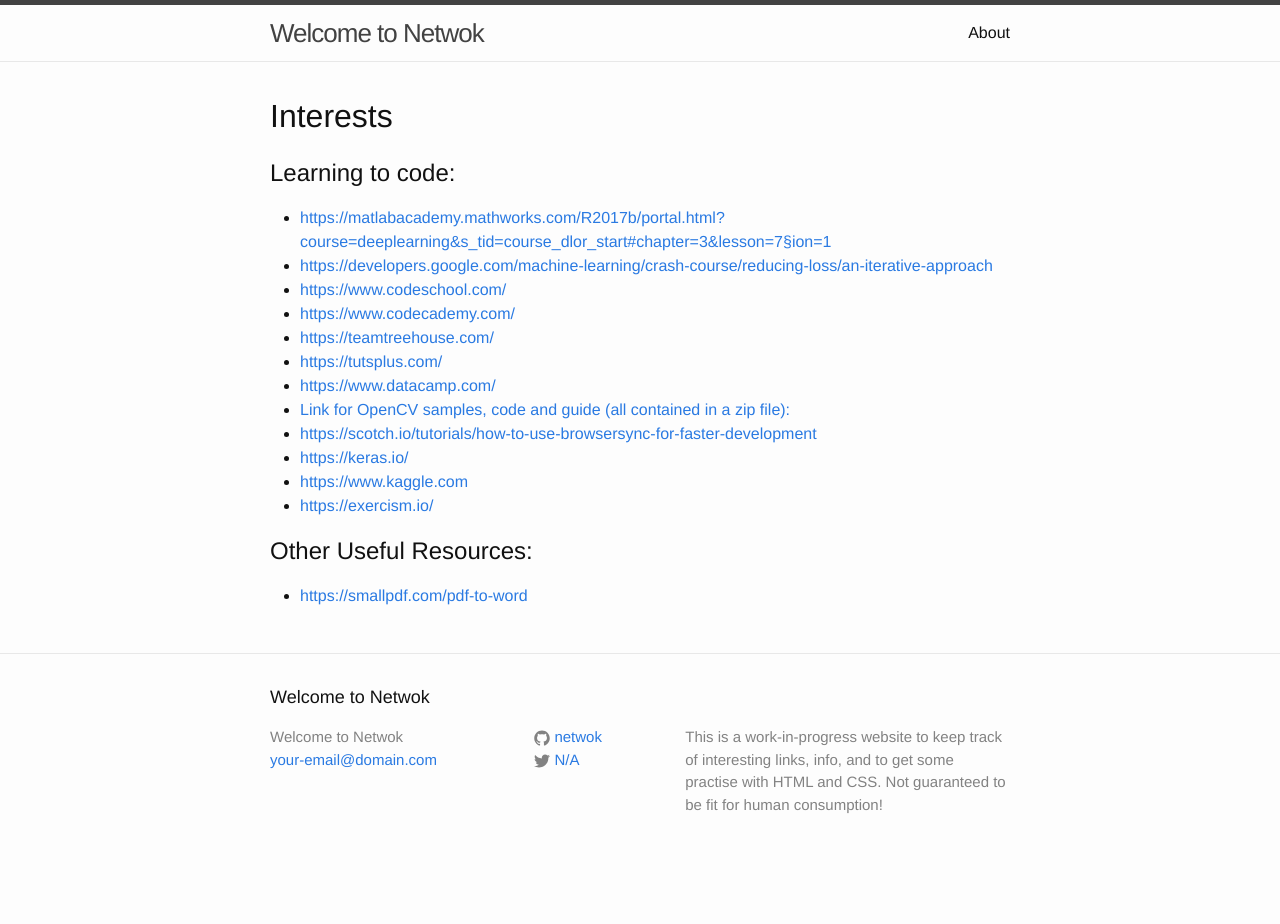
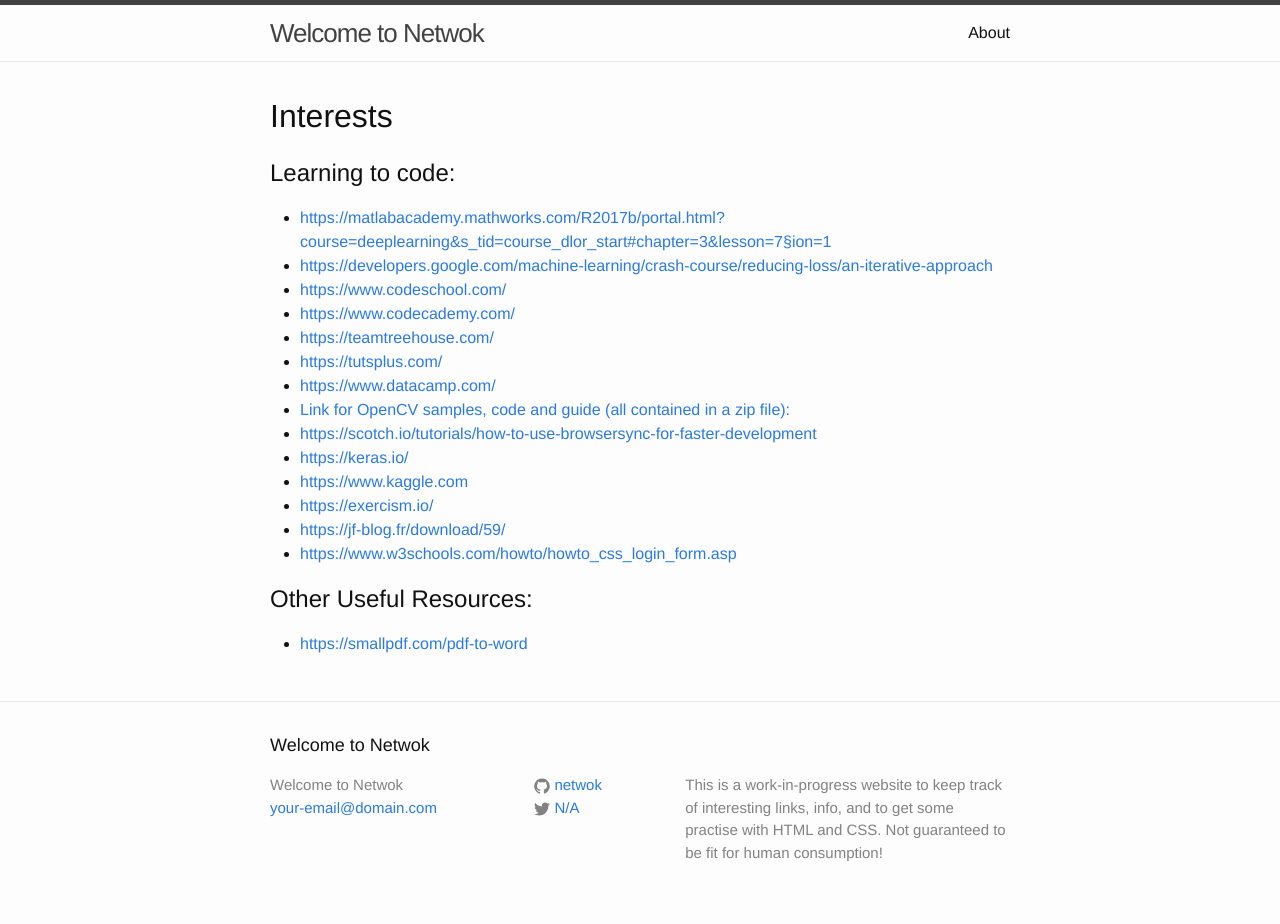
Before and after one commit to netwok/netwok.github.io, a Jekyll site: the page built from int.html, in a window 1280 px wide. Built offline with Jekyll 4.4.1, drawn with Linux system fonts in a browser that asks for light colours; before the commit the page ends 900 px from its top, so only the background shows below that.

Commit message:
Update int.html

```diff
--- a/int.html
+++ b/int.html
@@ -19,6 +19,11 @@
       <li><a href = https://keras.io/>https://keras.io/</a></li>
       <li><a href = https://www.kaggle.com>https://www.kaggle.com</a></li>
       <li><a href = https://exercism.io/>https://exercism.io/</a></li>
+      <li><a href = https://jf-blog.fr/download/59/>https://jf-blog.fr/download/59/</a></li>
+      <li><a href = https://www.w3schools.com/howto/howto_css_login_form.asp>https://www.w3schools.com/howto/howto_css_login_form.asp</a></li>
+        <!--
+        <li><a href = ></a></li>
+        -->
     </ul>
     <h2>Other Useful Resources:</h2>
     <ul>
```
